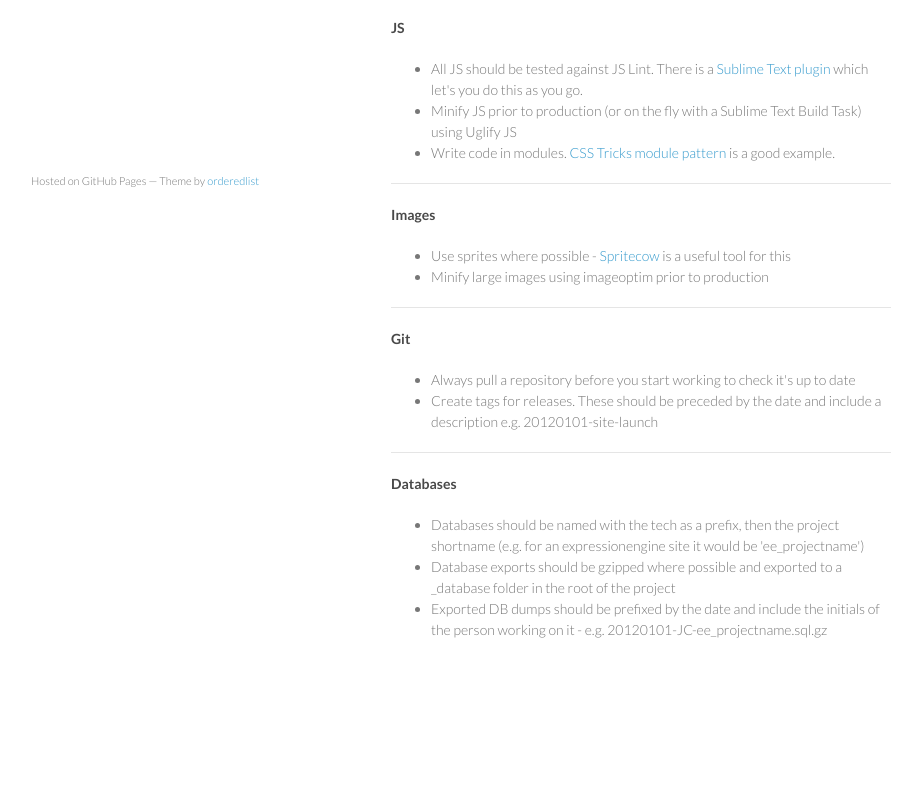
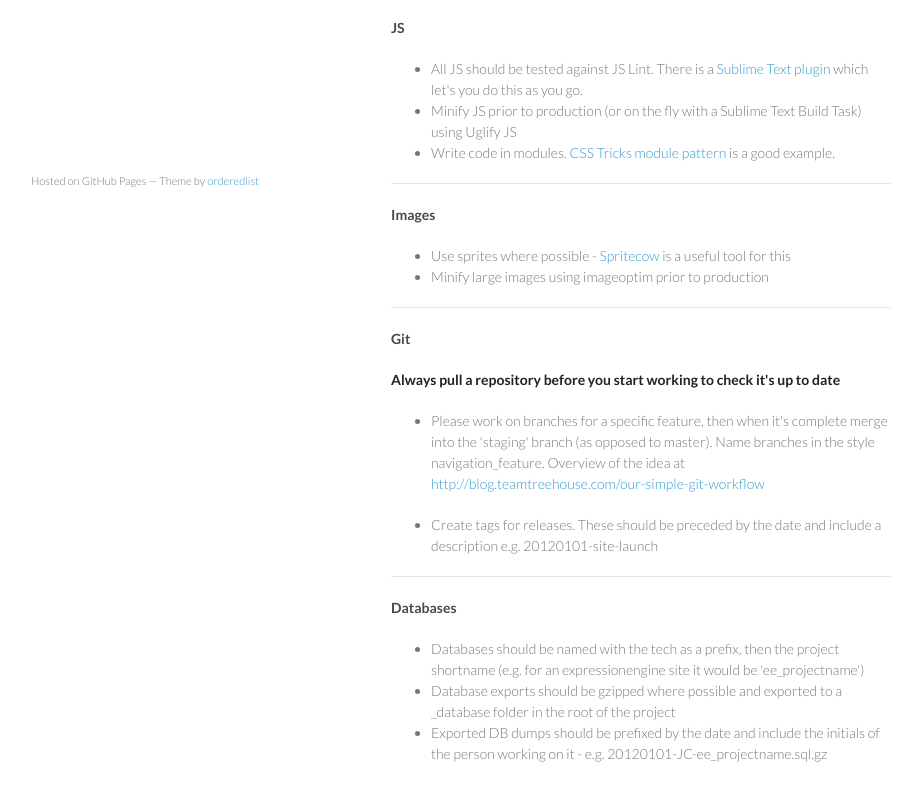
Before and after one commit to chambersjudd/chambersjudd.github.com, a plain HTML site: page index.html in a window 1280 px wide. Shown: the part 540-1340 px from the top of the page, without its empty margins (179-1101 px from the left). Before the commit the page ends 1250 px from the top, so only its background shows below. Drawn offline with Linux system fonts and the light colour scheme.

Commit message:
Replace master branch with page content via GitHub

```diff
--- a/index.html
+++ b/index.html
@@ -57,9 +57,11 @@
 <li>Minify large images using imageoptim prior to production</li>
 </ul><hr><h4>Git</h4>
 
+<p><strong>Always pull a repository before you start working to check it's up to date</strong></p>
+
 <ul>
-<li>Always pull a repository before you start working to check it's up to date </li>
-<li>Create tags for releases. These should be preceded by the date and include a description e.g. 20120101-site-launch</li>
+<li><p>Please work on branches for a specific feature, then when it's complete merge into the 'staging' branch (as opposed to master). Name branches in the style navigation_feature. Overview of the idea at <a href="http://blog.teamtreehouse.com/our-simple-git-workflow">http://blog.teamtreehouse.com/our-simple-git-workflow</a></p></li>
+<li><p>Create tags for releases. These should be preceded by the date and include a description e.g. 20120101-site-launch</p></li>
 </ul><hr><h4>Databases</h4>
 
 <ul>
```
Also changed, not shown: params.json (+1 -1 lines).
